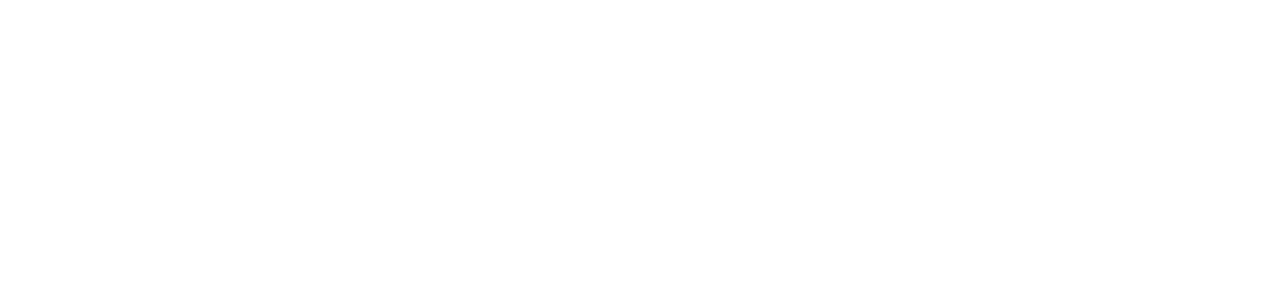
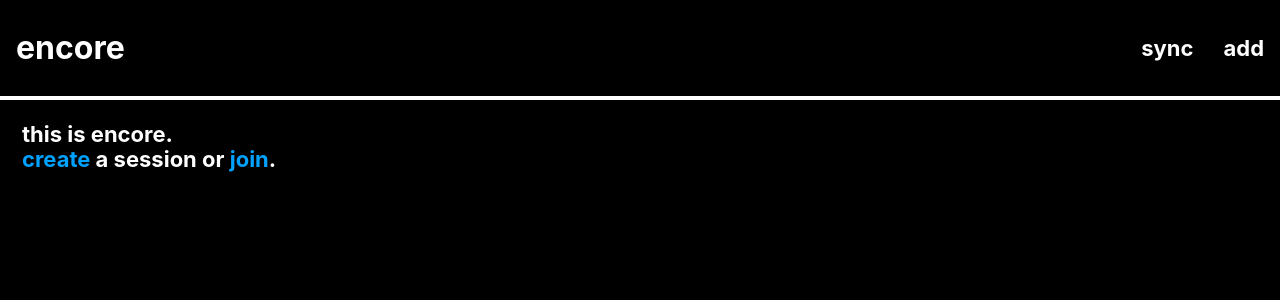
Before and after one commit to encore-fm/frontend, a React (Create React App) app: page / in a window 1280 px wide. Shown: the top 300 px of the page. Built offline with nearby package versions, Linux system fonts and the light colour scheme.

Commit message:
header + welcome view (#5)
* add header component

* welcome view

```diff
--- a/package.json
+++ b/package.json
@@ -7,6 +7,8 @@
     "@testing-library/jest-dom": "^4.2.4",
     "@testing-library/react": "^9.3.2",
     "@testing-library/user-event": "^7.1.2",
+    "node-sass": "^4.13.1",
+    "normalize.css": "^8.0.1",
     "react": "^16.13.1",
     "react-dom": "^16.13.1",
     "react-redux": "^7.1.3",
--- /dev/null
+++ b/src/components/ContentWrapper.js
@@ -0,0 +1,16 @@
+import React from 'react';
+
+import './ContentWrapper.scss'
+
+const ContentWrapper = ({children, borderBottom}) => {
+  let className = 'Content';
+  if (borderBottom) className += ' Content_borderBottom';
+
+  return (
+    <section className={className}>
+      {children}
+    </section>
+  )
+};
+
+export default ContentWrapper;
--- /dev/null
+++ b/src/components/ContentWrapper.scss
@@ -0,0 +1,12 @@
+@import '../variables';
+
+.Content {
+  font-size: 22px;
+  background-color: $background_color;
+  color: $text_color;
+  padding: 1em 1em;
+}
+
+.Content_borderBottom {
+  border-bottom: 4px solid white;
+}
--- /dev/null
+++ b/src/components/Header.js
@@ -0,0 +1,18 @@
+import React from 'react';
+import './Header.scss';
+
+const Header = () => {
+  return (
+    <header className="Header">
+      <h1 className="Header_title">encore</h1>
+      <nav className="Header_navigation">
+        <ul>
+          <li>sync</li>
+          <li>add</li>
+        </ul>
+      </nav>
+    </header>
+  )
+};
+
+export default Header;
--- /dev/null
+++ b/src/components/Header.scss
@@ -0,0 +1,36 @@
+.Header {
+  top: 0;
+  position: sticky;
+
+  margin: 0;
+  padding: 2em 1em;
+
+  display: flex;
+  justify-content: space-between;
+  align-items: center;
+
+  line-height: 1;
+  border-bottom: 4px solid white;
+}
+
+.Header_title {
+  margin: 0;
+  padding: 0;
+}
+
+.Header_navigation {
+  font-size: 22px;
+
+  ul {
+    list-style-type: none;
+    margin: 0;
+    padding: 0;
+
+    display: flex;
+    flex-direction: row;
+  }
+
+  li {
+    padding-left: 30px;
+  }
+}
--- a/src/containers/App.js
+++ b/src/containers/App.js
@@ -2,15 +2,22 @@
 import {BrowserRouter as Router, Route, Switch} from 'react-router-dom';
 
 import Create from './Create'
+import Header from '../components/Header';
+
+import WelcomeView from "../views/welcome";
+
+import './App.scss'
+import 'normalize.css'
 
 class App extends Component {
   render() {
     return (
       <Router>
         <div className="App">
-          {/*todo: Header component*/}
+          <Header/>
+
           <Switch>
-            <Route exact path="/" component={null} />
+            <Route exact path="/" component={WelcomeView} />
             <Route path="/join/:sessionID?" component={null} />
             <Route path="/create" component={Create} />
             <Route path="/suggest" component={null} />
--- a/src/containers/App.scss
+++ b/src/containers/App.scss
@@ -1,39 +1,6 @@
-.App {
-  text-align: center;
+@import '../variables';
+
+a {
+  color: $highlight_color;
+  text-decoration: none;
 }
-
-.App-logo {
-  height: 40vmin;
-  pointer-events: none;
-}
-
-@media (prefers-reduced-motion: no-preference) {
-  .App-logo {
-    animation: App-logo-float infinite 3s ease-in-out;
-  }
-}
-
-.App-header {
-  min-height: 100vh;
-  display: flex;
-  flex-direction: column;
-  align-items: center;
-  justify-content: center;
-  font-size: calc(10px + 2vmin);
-}
-
-.App-link {
-  color: rgb(112, 76, 182);
-}
-
-@keyframes App-logo-float {
-  0% {
-    transform: translateY(0);
-  }
-  50% {
-    transform: translateY(10px)
-  }
-  100% {
-    transform: translateY(0px)
-  }
-}
--- a/src/index.js
+++ b/src/index.js
@@ -2,6 +2,8 @@
 import { render } from 'react-dom'
 import Root from './containers/Root'
 import * as serviceWorker from './serviceWorker'
+
+import './index.scss';
 
 render(<Root />, document.getElementById('root'));
 
--- a/src/index.scss
+++ b/src/index.scss
@@ -1,8 +1,12 @@
+@import 'variables';
+
 body {
   margin: 0;
-  font-family: -apple-system, BlinkMacSystemFont, 'Segoe UI', 'Roboto', 'Oxygen',
-  'Ubuntu', 'Cantarell', 'Fira Sans', 'Droid Sans', 'Helvetica Neue',
-  sans-serif;
+  font-family: -apple-system, 'Helvetica Neue', 'Helvetica', sans-serif;
+  font-weight: bold;
+  background-color: $background_color;
+  color: $text_color;
+
   -webkit-font-smoothing: antialiased;
   -moz-osx-font-smoothing: grayscale;
 }
--- /dev/null
+++ b/src/variables.sass
@@ -0,0 +1,4 @@
+
+$highlight_color: #00A2FF
+$background_color: #000000
+$text_color: #FFFFFF
--- /dev/null
+++ b/src/views/welcome.js
@@ -0,0 +1,14 @@
+import React from 'react';
+import ContentWrapper from "../components/ContentWrapper";
+import {Link} from "react-router-dom";
+
+const WelcomeView = () => {
+  return (
+    <ContentWrapper>
+      this is encore.<br/>
+      <Link to={null}>create</Link> a session or <Link to={null}>join</Link>.
+    </ContentWrapper>
+  )
+};
+
+export default WelcomeView;
```
Also changed, not shown: 1 other file (tests, documents, lock files or other folders).
